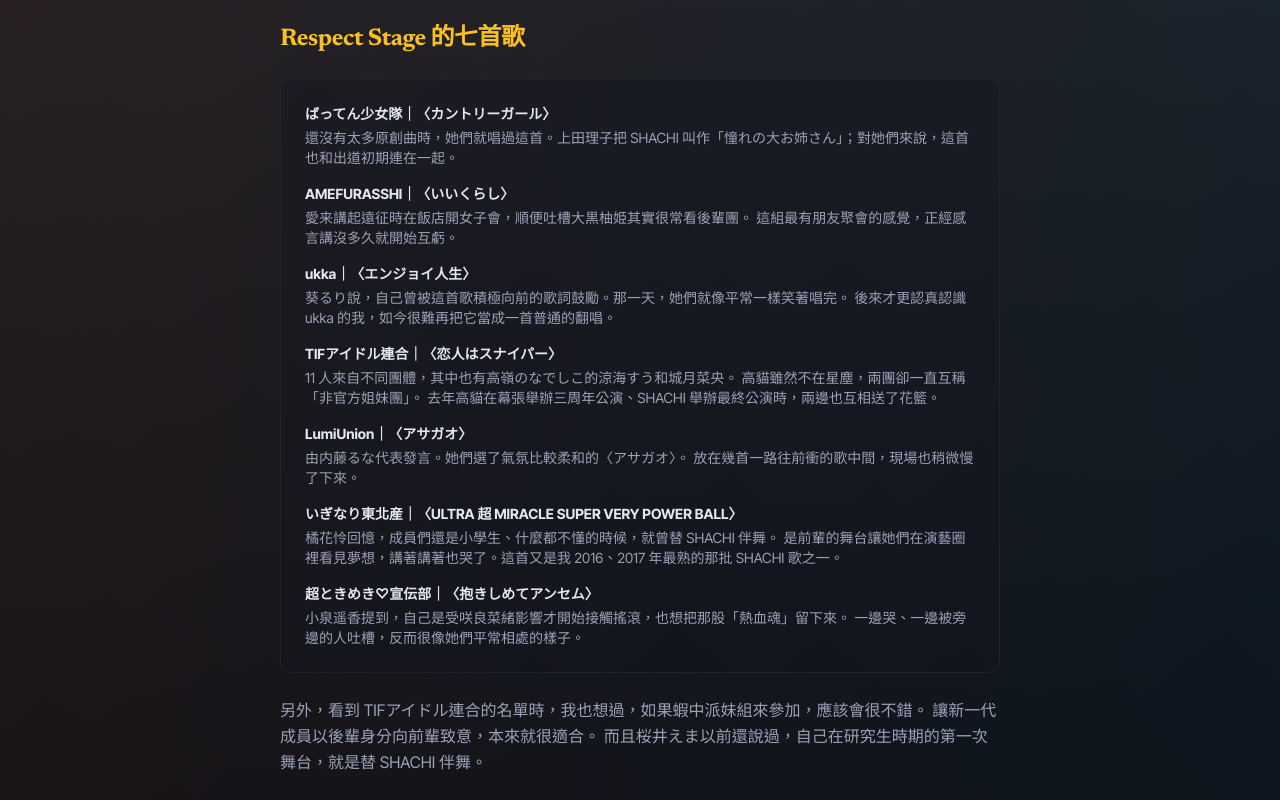
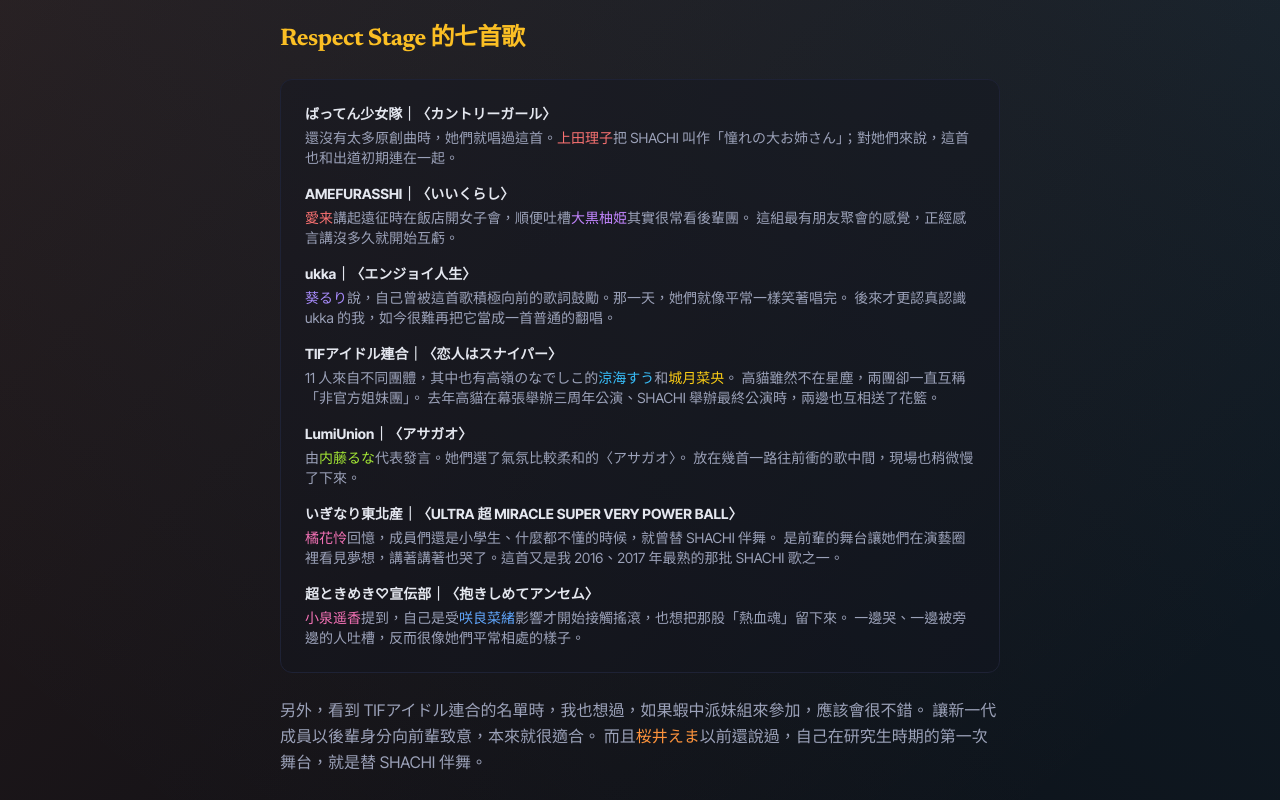
Before and after one commit to HanaYukii/hanayukii-site, a Next.js app: page /blog/tif-2025-shachi-respect-stage in a window 1280 px wide. Shown: the part 1080-1880 px from the top of the page. Built offline with nearby package versions, Linux system fonts and the light colour scheme.

Commit message:
style: add member colors to TIF article

```diff
--- /dev/null
+++ b/src/app/blog/tif-2025-shachi-respect-stage/page.module.css
@@ -0,0 +1,7 @@
+.memberName {
+  color: var(--member-color-light);
+}
+
+:global(html[data-theme="dark"]) .memberName {
+  color: var(--member-color-dark);
+}
--- a/src/app/blog/tif-2025-shachi-respect-stage/page.tsx
+++ b/src/app/blog/tif-2025-shachi-respect-stage/page.tsx
@@ -3,6 +3,7 @@
 import FadeIn from "@/components/FadeIn";
 import PostJsonLd from "@/components/PostJsonLd";
 import { articleMetadata } from "@/lib/seo";
+import styles from "./page.module.css";
 
 export const metadata: Metadata = articleMetadata(
   "/blog/tif-2025-shachi-respect-stage",
@@ -23,6 +24,45 @@
 function Heading({ children }: { children: React.ReactNode }) {
   return (
     <h2 className="mb-4 mt-10 text-2xl font-bold text-warm">{children}</h2>
+  );
+}
+
+type MemberColor = {
+  light: string;
+  dark: string;
+};
+
+const memberColors = {
+  red: { light: "#dc2626", dark: "#f87171" },
+  yuzuki: { light: "#9333ea", dark: "#c084fc" },
+  ruri: { light: "#7c3aed", dark: "#a78bfa" },
+  suu: { light: "#0369a1", dark: "#38bdf8" },
+  kizukiNao: { light: "#a16207", dark: "#facc15" },
+  luna: { light: "#4d7c0f", dark: "#a3e635" },
+  pink: { light: "#be185d", dark: "#f472b6" },
+  shachiNao: { light: "#1d4ed8", dark: "#60a5fa" },
+  emma: { light: "#c2410c", dark: "#fb923c" },
+} satisfies Record<string, MemberColor>;
+
+function MemberName({
+  color,
+  children,
+}: {
+  color: MemberColor;
+  children: React.ReactNode;
+}) {
+  return (
+    <span
+      className={styles.memberName}
+      style={
+        {
+          "--member-color-light": color.light,
+          "--member-color-dark": color.dark,
+        } as React.CSSProperties
+      }
+    >
+      {children}
+    </span>
   );
 }
 
@@ -110,28 +150,35 @@
             <li>
               <strong>ばってん少女隊｜〈カントリーガール〉</strong>
               <p className="mt-1">
-                還沒有太多原創曲時，她們就唱過這首。上田理子把 SHACHI
+                還沒有太多原創曲時，她們就唱過這首。
+                <MemberName color={memberColors.red}>上田理子</MemberName>把 SHACHI
                 叫作「憧れの大お姉さん」；對她們來說，這首也和出道初期連在一起。
               </p>
             </li>
             <li>
               <strong>AMEFURASSHI｜〈いいくらし〉</strong>
               <p className="mt-1">
-                愛来講起遠征時在飯店開女子會，順便吐槽大黒柚姫其實很常看後輩團。
+                <MemberName color={memberColors.red}>愛来</MemberName>
+                講起遠征時在飯店開女子會，順便吐槽
+                <MemberName color={memberColors.yuzuki}>大黒柚姫</MemberName>
+                其實很常看後輩團。
                 這組最有朋友聚會的感覺，正經感言講沒多久就開始互虧。
               </p>
             </li>
             <li>
               <strong>ukka｜〈エンジョイ人生〉</strong>
               <p className="mt-1">
-                葵るり說，自己曾被這首歌積極向前的歌詞鼓勵。那一天，她們就像平常一樣笑著唱完。
+                <MemberName color={memberColors.ruri}>葵るり</MemberName>
+                說，自己曾被這首歌積極向前的歌詞鼓勵。那一天，她們就像平常一樣笑著唱完。
                 後來才更認真認識 ukka 的我，如今很難再把它當成一首普通的翻唱。
               </p>
             </li>
             <li>
               <strong>TIFアイドル連合｜〈恋人はスナイパー〉</strong>
               <p className="mt-1">
-                11 人來自不同團體，其中也有高嶺のなでしこ的涼海すう和城月菜央。
+                11 人來自不同團體，其中也有高嶺のなでしこ的
+                <MemberName color={memberColors.suu}>涼海すう</MemberName>和
+                <MemberName color={memberColors.kizukiNao}>城月菜央</MemberName>。
                 高貓雖然不在星塵，兩團卻一直互稱「非官方姐妹團」。
                 去年高貓在幕張舉辦三周年公演、SHACHI
                 舉辦最終公演時，兩邊也互相送了花籃。
@@ -140,7 +187,8 @@
             <li>
               <strong>LumiUnion｜〈アサガオ〉</strong>
               <p className="mt-1">
-                由内藤るな代表發言。她們選了氣氛比較柔和的〈アサガオ〉。
+                由<MemberName color={memberColors.luna}>内藤るな</MemberName>
+                代表發言。她們選了氣氛比較柔和的〈アサガオ〉。
                 放在幾首一路往前衝的歌中間，現場也稍微慢了下來。
               </p>
             </li>
@@ -149,7 +197,8 @@
                 いぎなり東北産｜〈ULTRA 超 MIRACLE SUPER VERY POWER BALL〉
               </strong>
               <p className="mt-1">
-                橘花怜回憶，成員們還是小學生、什麼都不懂的時候，就曾替 SHACHI
+                <MemberName color={memberColors.pink}>橘花怜</MemberName>
+                回憶，成員們還是小學生、什麼都不懂的時候，就曾替 SHACHI
                 伴舞。
                 是前輩的舞台讓她們在演藝圈裡看見夢想，講著講著也哭了。這首又是我
                 2016、2017 年最熟的那批 SHACHI 歌之一。
@@ -158,7 +207,10 @@
             <li>
               <strong>超ときめき♡宣伝部｜〈抱きしめてアンセム〉</strong>
               <p className="mt-1">
-                小泉遥香提到，自己是受咲良菜緒影響才開始接觸搖滾，也想把那股「熱血魂」留下來。
+                <MemberName color={memberColors.pink}>小泉遥香</MemberName>
+                提到，自己是受
+                <MemberName color={memberColors.shachiNao}>咲良菜緒</MemberName>
+                影響才開始接觸搖滾，也想把那股「熱血魂」留下來。
                 一邊哭、一邊被旁邊的人吐槽，反而很像她們平常相處的樣子。
               </p>
             </li>
@@ -170,7 +222,9 @@
             另外，看到
             TIFアイドル連合的名單時，我也想過，如果蝦中派妹組來參加，應該會很不錯。
             讓新一代成員以後輩身分向前輩致意，本來就很適合。
-            而且桜井えま以前還說過，自己在研究生時期的第一次舞台，就是替 SHACHI
+            而且
+            <MemberName color={memberColors.emma}>桜井えま</MemberName>
+            以前還說過，自己在研究生時期的第一次舞台，就是替 SHACHI
             伴舞。
           </p>
         </FadeIn>
@@ -179,7 +233,8 @@
           <Heading>ukka 的〈エンジョイ人生〉</Heading>
           <p>
             當時大家只知道這是 SHACHI 最後一次 TIF。看 ukka
-            唱〈エンジョイ人生〉時，只覺得這首很適合她們；葵るり也說，
+            唱〈エンジョイ人生〉時，只覺得這首很適合她們；
+            <MemberName color={memberColors.ruri}>葵るり</MemberName>也說，
             自己曾被歌詞裡積極向前的心情鼓勵。當時看完，也只會期待這個團接下來越來越好。
           </p>
           <p>
```
